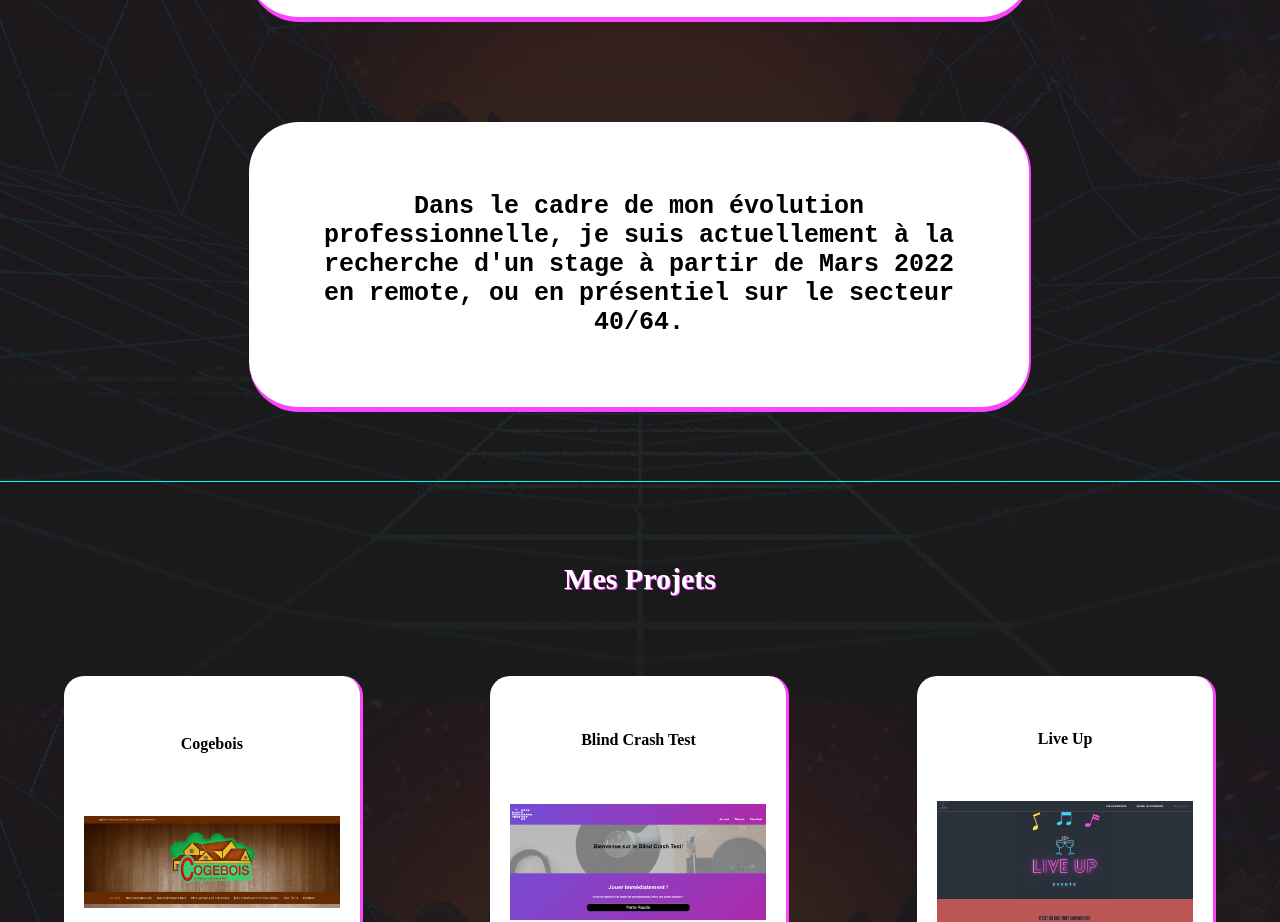
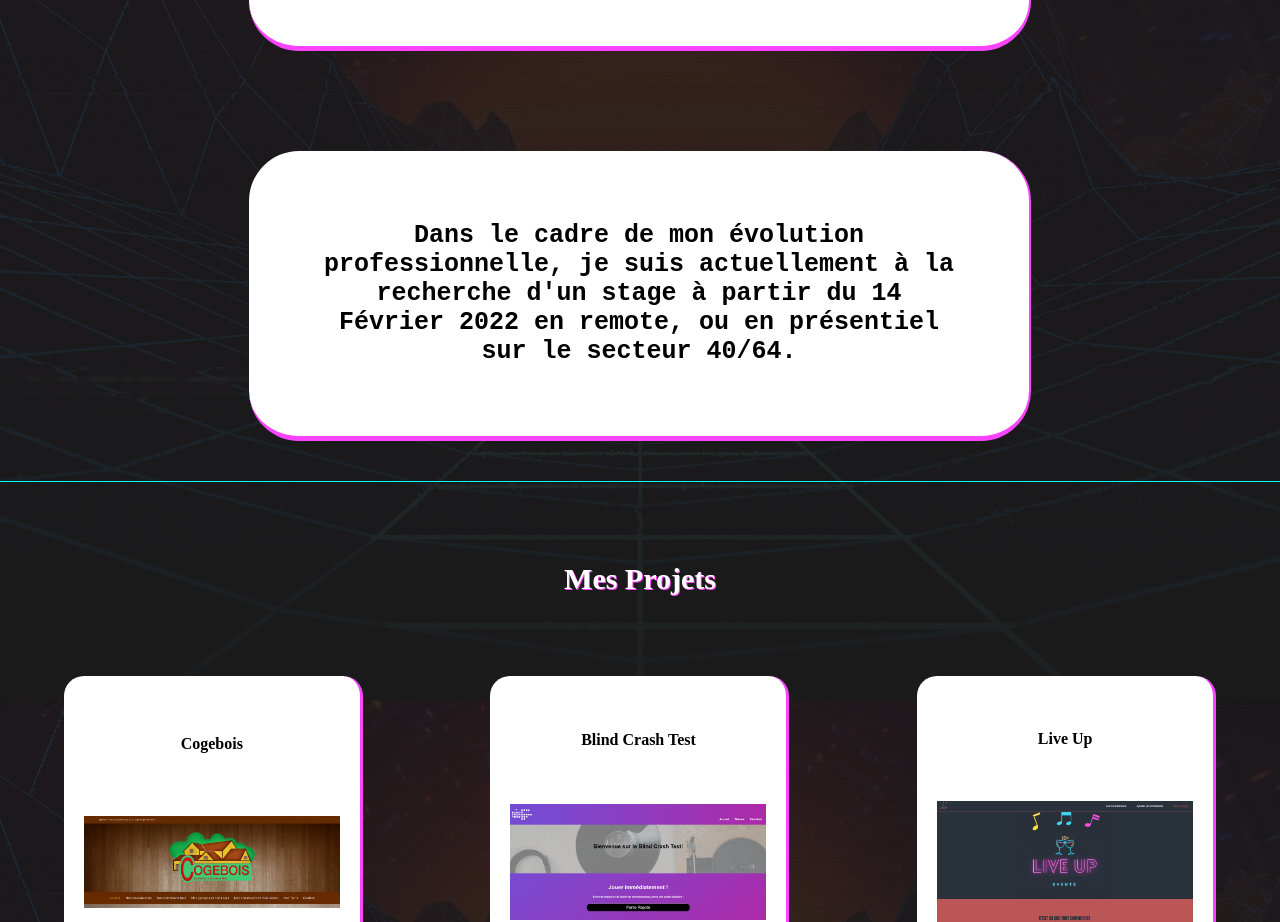
Before and after one commit to aurelienbrethes/my_portfolio, a React (Create React App) app: page / in a window 1280 px wide. Shown: the part 1700-2622 px from the top of the page. Built offline with nearby package versions, Linux system fonts and the light colour scheme.

Commit message:
modif texte presentation

```diff
--- a/src/components/About.jsx
+++ b/src/components/About.jsx
@@ -7,15 +7,15 @@ function About() {
       <h1>Bienvenue sur mon Portfolio</h1>
       <section className="card_container">
         <p>Ce site a pour but de me présenter brièvement et de référencer tous mes projets. Il sera régulièrement mis à jour, et évoluera au rythme de mon acquisition de compétences. <br />
-          Je m'appelle Aurélien Brethes, j'ai 29 ans, et je suis actuellement une formation de développeur web et web mobile au sein de la <a href="https://www.wildcodeschool.com/fr-FR">Wild Code School de Biarritz</a>. De technicien en électronique à technico-commercial, j'ai passé 10 ans à chercher ma voie, accumulant les expériences, aussi variées que formatrices.
-          Attiré depuis toujours par le numérique et les nouvelles technologies, et après un an de travail en autodidacte, j'ai décidé de rejoindre une formation sérieuse dans une école renommée afin de faire de ma nouvelle passion mon futur métier.
+          Je m'appelle Aurélien Brethes, j'ai 29 ans, et je suis actuellement une formation de développeur web et web mobile au sein de la <a href="https://www.wildcodeschool.com/fr-FR">Wild Code School de Biarritz</a>. De technicien en électronique à technico-commercial, j'ai passé les 10 premières années de ma vie professionnelle à chercher ma voie, accumulant les expériences, aussi variées que formatrices.
+          Attiré depuis toujours par le numérique, la programmation et les nouvelles technologies, et après plus d'un an de travail en autodidacte, j'ai décidé de rejoindre une formation sérieuse dans une école renommée afin de compléter mes connaissances pour me lancer à 100% dans ma reconversion.
         </p>
         <a href="#stage">
           <img src={fleche} alt="fleche vers le bas" />
         </a>
       </section>
       <span className="card_container" id="stage">
-        Dans le cadre de mon évolution professionnelle, je suis actuellement à la recherche d'un stage à partir de Mars 2022 en remote, ou en présentiel sur le secteur 40/64.
+        Dans le cadre de mon évolution professionnelle, je suis actuellement à la recherche d'un stage à partir du 14 Février 2022 en remote, ou en présentiel sur le secteur 40/64.
       </span>
     </div>
   );
```
